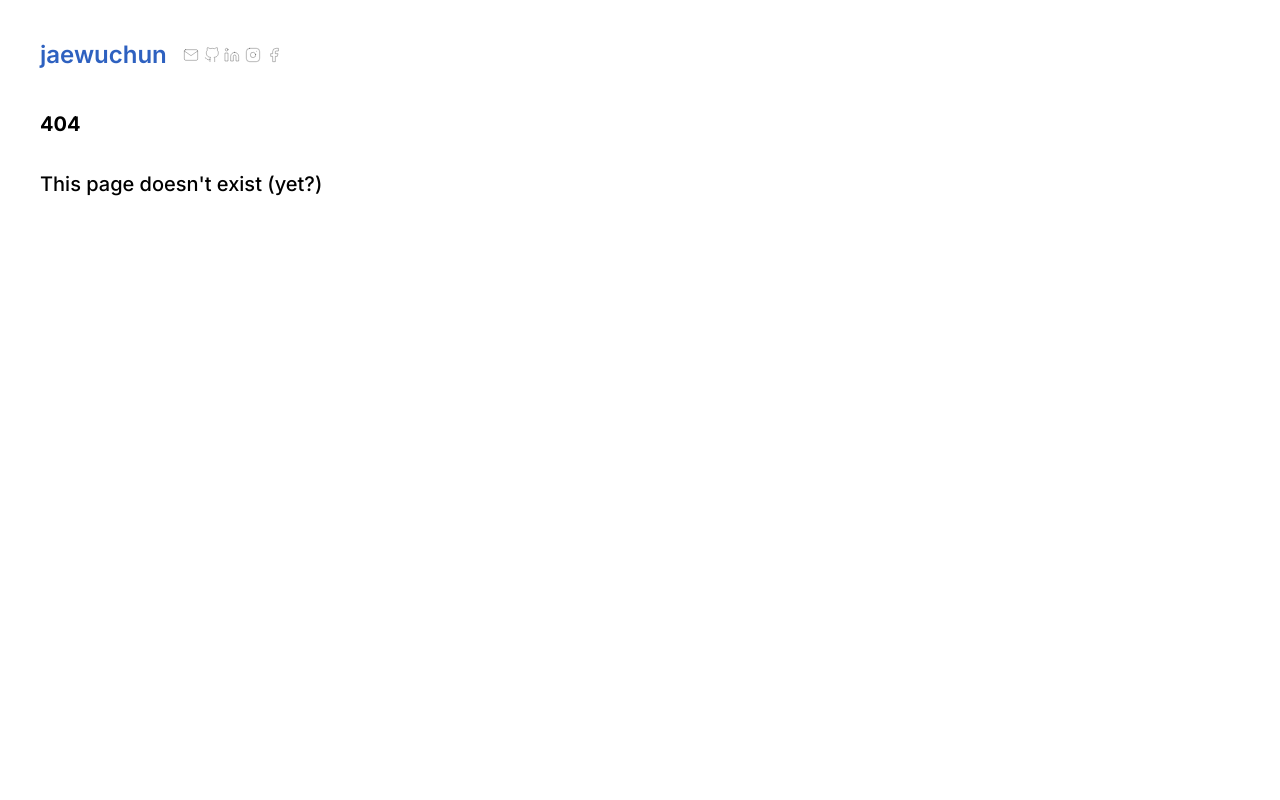
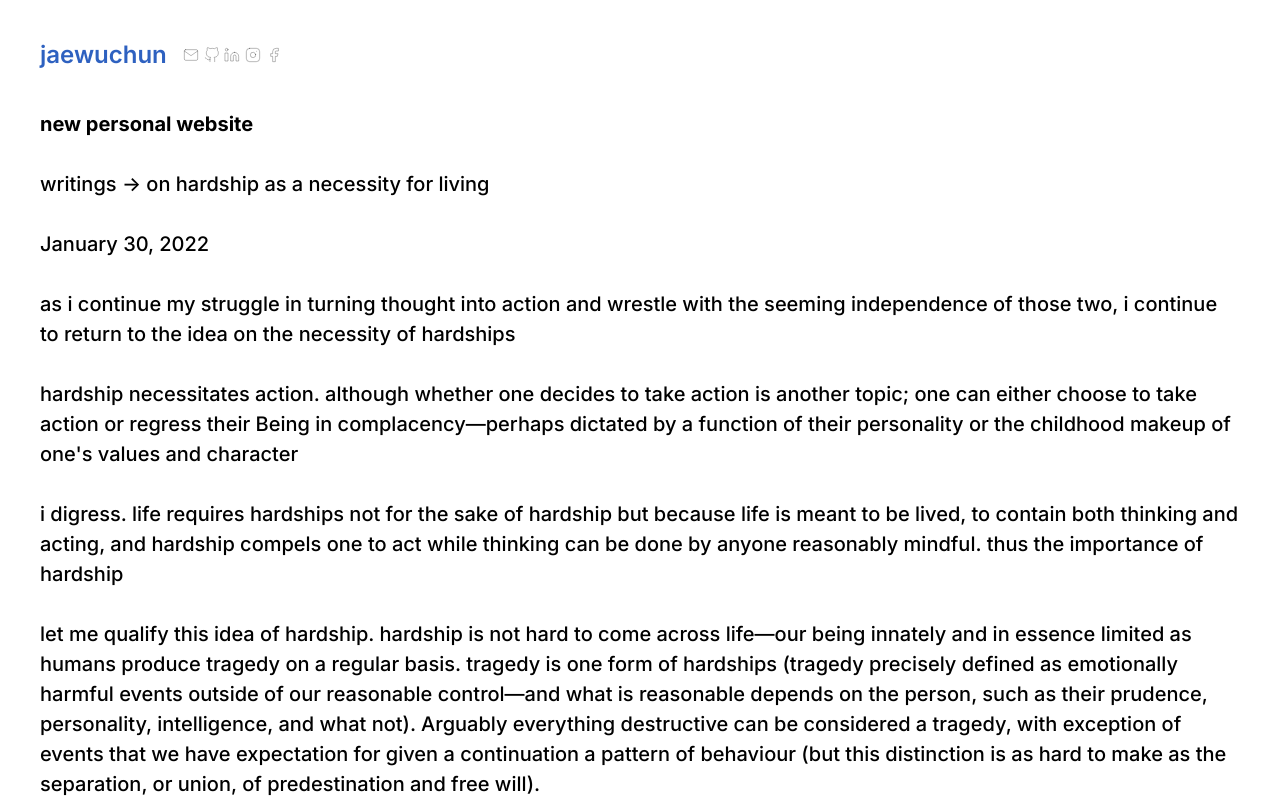
Before and after one commit to naijwu/textual, a Next.js app: page /writing/hardship in a window 1280 px wide. Before the commit this address had no page. Shown: the top 800 px of the page. Built offline with nearby package versions, Linux system fonts and the light colour scheme.

Commit message:
added writings

```diff
--- /dev/null
+++ b/pages/writing/hardship.tsx
@@ -0,0 +1,72 @@
+import type { NextPage } from 'next'
+import Head from 'next/head'
+import Link from 'next/link'
+import Top from '../../components/Top'
+import styles from '../../styles/Home.module.css'
+
+const Hardship: NextPage = () => {
+  return (
+    <div className={styles.container}>
+      <Head>
+        <title>jaewuchun</title>
+        <meta name="description" content="on the net" />
+      </Head>
+
+      <main className={styles.main}>
+        <Top />
+
+        <div className="page">
+          <p>
+            <strong>
+                new personal website
+            </strong>
+            <br/><br/>
+            writings {`->`} on hardship as a necessity for living<br/><br/>
+
+            January 30, 2022<br/><br/>
+
+            as i continue my struggle in turning thought into action and wrestle with the seeming independence of those two, i continue to return to the idea on the necessity of hardships
+            <br/><br/>
+            hardship necessitates action. although whether one decides to take action is another topic; one can either choose to take action or regress their Being in complacency—perhaps dictated by a function of their personality or the childhood makeup of one&apos;s values and character<br/><br/>
+
+            i digress. life requires hardships not for the sake of hardship but because life is meant to be lived, to contain both thinking and acting, and hardship compels one to act while thinking can be done by anyone reasonably mindful. thus the importance of hardship<br/><br/>
+
+            let me qualify this idea of hardship. hardship is not hard to come across life—our being innately and in essence limited as humans produce tragedy on a regular basis. tragedy is one form of hardships (tragedy precisely defined as emotionally harmful events outside of our reasonable control—and what is reasonable depends on the person, such as their prudence, personality, intelligence, and what not). Arguably everything destructive can be considered a tragedy, with exception of events that we have expectation for given a continuation a pattern of behaviour (but this distinction is as hard to make as the separation, or union, of predestination and free will).<br/><br/>
+
+            Hardship can also then be self destructive habits such as drinking on a regular basis, or choosing to insert oneself in environments they deem not helpful such as hanging out with morally ambiguous company (with morality here being the intent at good; people are seldom bad in how people qualify bad: morally ambiguous company can refer to your best friends, people you look up to, childhood friends)<br/><br/>
+
+            There are also levels to hardships—whether these levels are discrete or continuous is another layer of abstraction worth exploring another time. Spilling your Starbucks vanilla blonde latte is a hardship to the lowest degree. A hardship that is inconsequential (so in the discourse between continuous or discrete levels, perhaps all things are continuous but our interpretation of those things gives idea to the discrete—the resolution in which one is able to extract meaning from knowledge is the discrete). While a tragedy of a loved one or ones passing is arguably a hardship to the highest degree (assuming one&apos;s chief value is relationships). Such hardship is consequential, life altering.<br/><br/>
+
+            Yesterday i was binging through a show in Netflix called “The Guest.” Three protagonists are affected in their childhood from a demonic possession event and so in the present day, the timeline where the drama is played, the three of them converge paths and chase that evil spirit while risking their lives with relentless pursuit. One of the protagonist, a police, became a policewoman so she could catch her mother&apos;s killer. Another one, an Catholic priest, wanted to become an exorcist to exorcise his brother who murdered his family. Deft to say life imitates art (or the other way around—point is, both can tell us something about the other). Hardships can affect our lives like this.<br/><br/>
+
+            But that show is an example that I don&apos;t too closely relate with—it just adds to the idea of hardships affecting life (when the show explicitly has the lines “I became a police to catch my mother&apos;s murderer” the idea of hardship affecting ones actions is hard to miss). But what i&apos;m interested in needs to put that narrative in context with the comparative; would they have lived such powerfully meaningful lives if they had no hardship? Given a hypothetically perfect universe where tragedy is not inevitable, I&apos;d argue they wouldn&apos;t have, and such idea is the necessity of hardship; not that hardships affect people, but that hardships are necessary for action, for living.<br/><br/>
+
+            We must discern acute and chronic hardships, however. Anything negative that is chronic is fully harmful with no utility other than the fact that that precisely is a hardship. I&apos;m confusing you; an example: acute stress is good to get your ass moving, but chronic stress slowly chips away at your resolve and character. A person who is tragically unlucky to experience multiple and continual tragic events with no opportunity for them to respond to it to rise higher and grow stronger will be unbelievably beaten to the ground, buried six feet under. Hardships to be productive must require first a positive response and secondly enough time to see through the response to its natural conclusion. At this point, we could go into discussion about whether humans are able to do that, and i&apos;d naively say yes we can, we are able to—that God gives us only what we can handle gives hope to that truth.<br/><br/>
+
+            Anyways, I wonder what my next hardship will be. These days, my life is too comfortable. I can fail my term and not end up homeless. I can drop out of school and live with my parents at any time. I have enough money in my bank account can fund my UberEats for the foreseeable future. Comfortable does not mean fulfilling or happy (perhaps only because personally I don&apos;t value comfortability much—but maybe this is because i&apos;ve been comfortable).<br/><br/>
+
+            One of the greatest power I think that people have are being able to choose their own environments. Should more than hard work, one prioritize which environment they should put themselves in? “Do hard things” or “Get out of your comfort zone” are nice expressions which allude to this idea of experiencing obstacles for the purpose of overcoming the obstacles. But perhaps out of all the obstacles we should face in life, those that are unexpected and those we have no control over are the ones that affect us most meaningfully. Perhaps those sayings benefit from hindsight as we attribute unexpected hardships to stem from choices we made.<br/><br/>
+
+            Life only guarantees an adventure, and perhaps that is for the better. Recall that I wonder what my next hardship will be: implicitly, I neither desire or expect to be able to continue living the way I currently do. The real question is will I respond positively to my dear future hardship. Or is my current state a response in itself? A response of complacency, waiting for life to hit me like a truck?<br/><br/>
+
+            revisiting this idea<br/><br/><br/><br/>
+
+            recall that i am privileged to be comfortable. I think this privilege is granted to many people of my age and socioeconomic standing. That&apos;s not to excuse any negative implications of privilege by playing the relativistic moral game, saying “look they&apos;re also the same as me,” but a comment made to try partly explaining the struggles of many people of the same camp as me<br/><br/>
+
+            while writing a speech for my high school grad ceremony, I tried to think of the plight of our generation (so I can then say each of us has the antidote through x and y reasons to overcome this plight and lead humanity victorious — but metaphorically and with more oomf. I ended up writing about something else entirely).<br/><br/>
+
+            Comfortability seems to be a plight. Maybe not one that spans our entire generation uniquely, but definitely for a large section of it raised in the mid-upper middle class, in countries with abundant and redundant social safety nets, in a stable support network. For this camp, unless inevitable tragedy has struck already, the vast majority of us have not felt hardship either enough or to certain degrees that we would consider life changing. Nothing to test our resolve and discipline, nothing to pull us violently in some direction—either good or bad.<br/><br/>
+
+            I&apos;m not complaining. Again, this comfort is a privilege. I think, then, how else we find ourselves in driven action is through some transcendent aim. What we aim for, if there even is an aim, differs for everyone.<br/><br/>
+
+            I&apos;m inclined to believe that everyone will face unpreparable hardship at some time in their lives. Until then, we should (I should) take advantage of this privilege — which was not for free, which was given by hard work and hardships of those that came before us — and extend this quality of life from the head start some of us already have. Work compounds and our work compounds that of those who came before us. Chiefly, we (I) ought to work towards bettering relationships with others and with society with this privilege.<br/><br/>
+
+            That is where my thoughts lie. What ought and should are easier said than done — else why would should ever connote something that hasn&apos;t been done?
+          </p>
+        </div>
+      </main>
+    </div>
+  )
+}
+
+export default Hardship
```
